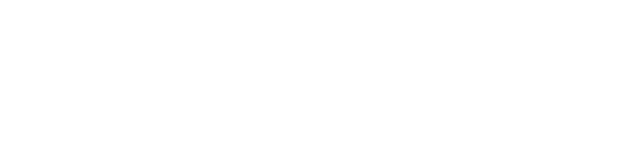
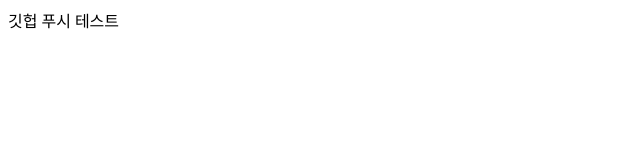
Before and after one commit to 1ghldyd/mySpartaHomework, a plain HTML site: page test.html in a window 1280 px wide. Shown: the whole page, without its empty margins (0-640 px from the left). Drawn offline with Linux system fonts and the light colour scheme.

Commit message:
Update test.html
HTML에 본문을 추가함
깃헙 푸시 테스트

```diff
--- a/test.html
+++ b/test.html
@@ -5,6 +5,6 @@
         <title>Title</title>
     </head>
     <body>
-
+    깃헙 푸시 테스트
     </body>
 </html>
```
